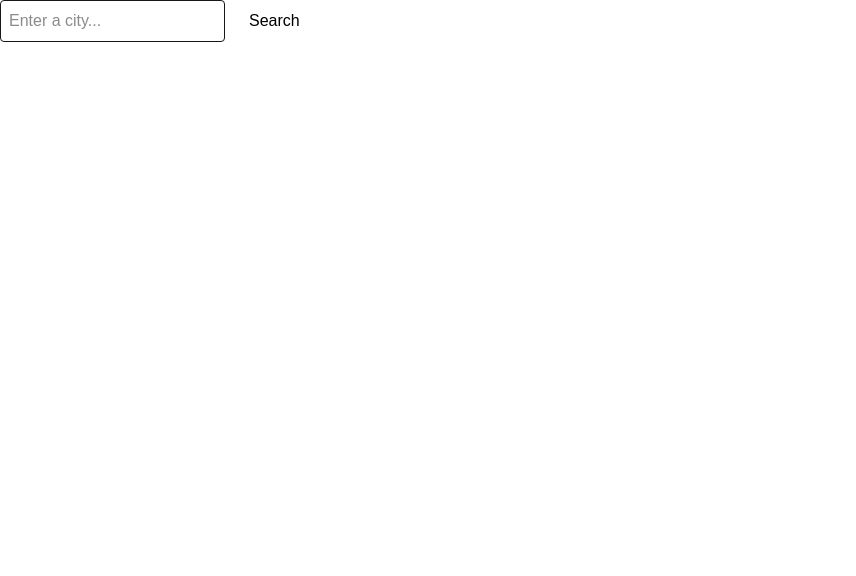
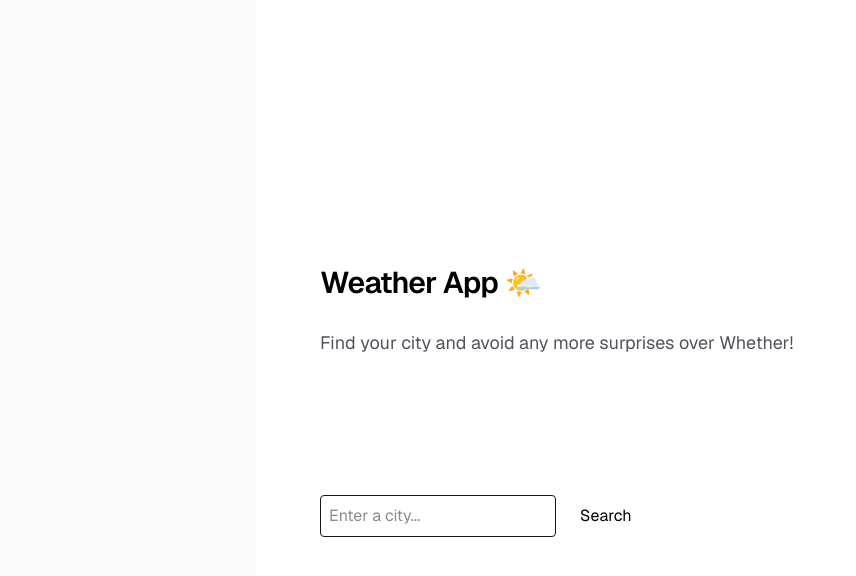
Before and after one commit to Alexan-999/weather-app, a Next.js app in the folder weather-app/: page / in a window 1280 px wide. Shown: the top 576 px of the page, without its empty margins (0-856 px from the left). Built offline with nearby package versions, Linux system fonts and the light colour scheme.

Commit message:
Retrieve main layout

```diff
--- a/weather-app/src/app/page.tsx
+++ b/weather-app/src/app/page.tsx
@@ -12,7 +12,6 @@ export default function Home() {
   const handleSearch = async (city: string) => {
     console.log("Searching:", city);
 
-    // ⚠️ temporal (luego hacemos geocoding real)
     const lat = 19.43;
     const lon = -99.13;
 
@@ -21,9 +20,23 @@ export default function Home() {
   };
 
   return (
-    <main>
-      <SearchBar onSearch={handleSearch} />
-      <WeatherCard weather={weather} />
-    </main>
+    <div className="flex flex-col flex-1 items-center justify-center bg-zinc-50 font-sans dark:bg-black">
+      <main className="flex flex-1 w-full max-w-3xl flex-col items-center justify-evenly py-32 px-16 bg-white dark:bg-black sm:items-start">
+
+        <div className="flex flex-col items-center gap-6 text-center sm:items-start sm:text-left">
+          <h1 className="max-w-xs text-3xl font-semibold leading-10 tracking-tight text-black dark:text-zinc-50">
+                    Weather App 🌤️
+          </h1>
+          <p className="text-lg leading-8 text-zinc-600 dark:text-zinc-400">
+            Find your city and avoid any more surprises over Whether!
+          </p>
+        </div>
+
+        <SearchBar onSearch={handleSearch} />
+        <WeatherCard weather={weather} />
+
+      </main>
+    </div>
+
   );
 }
```
